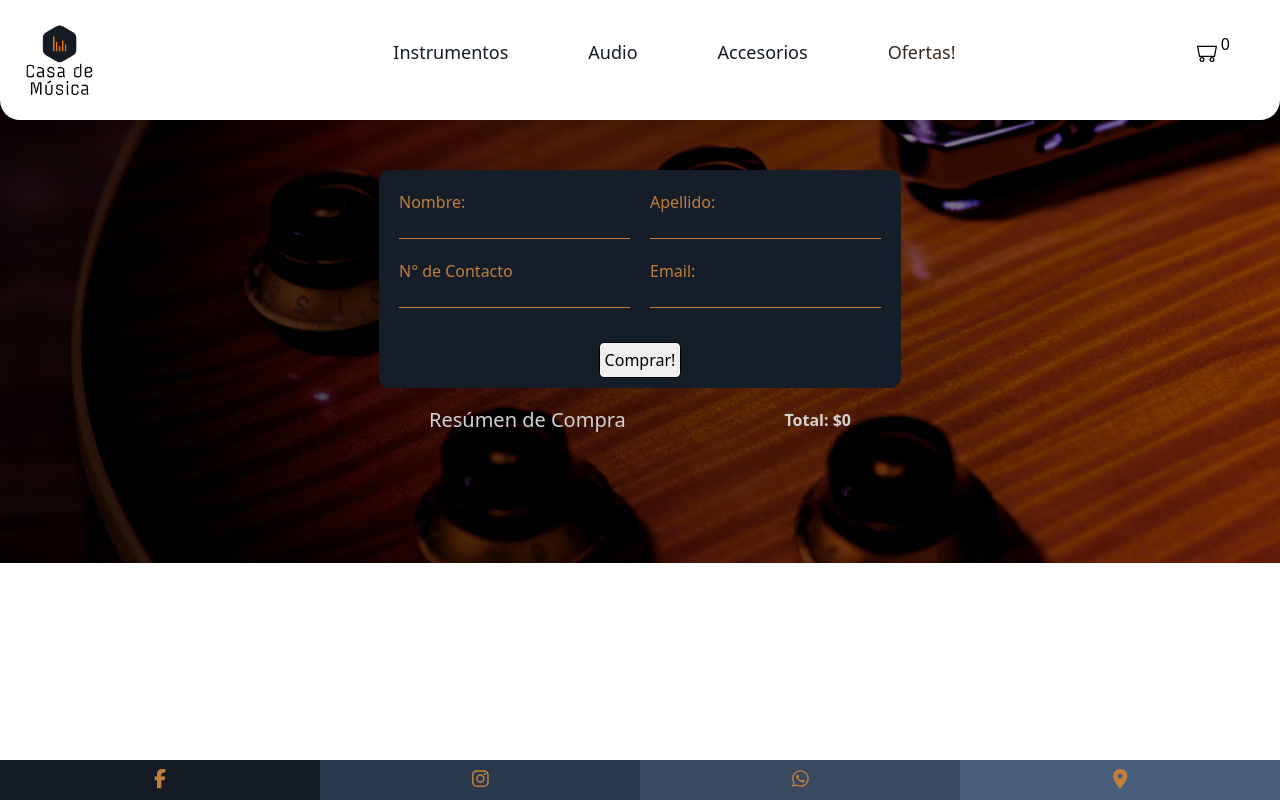
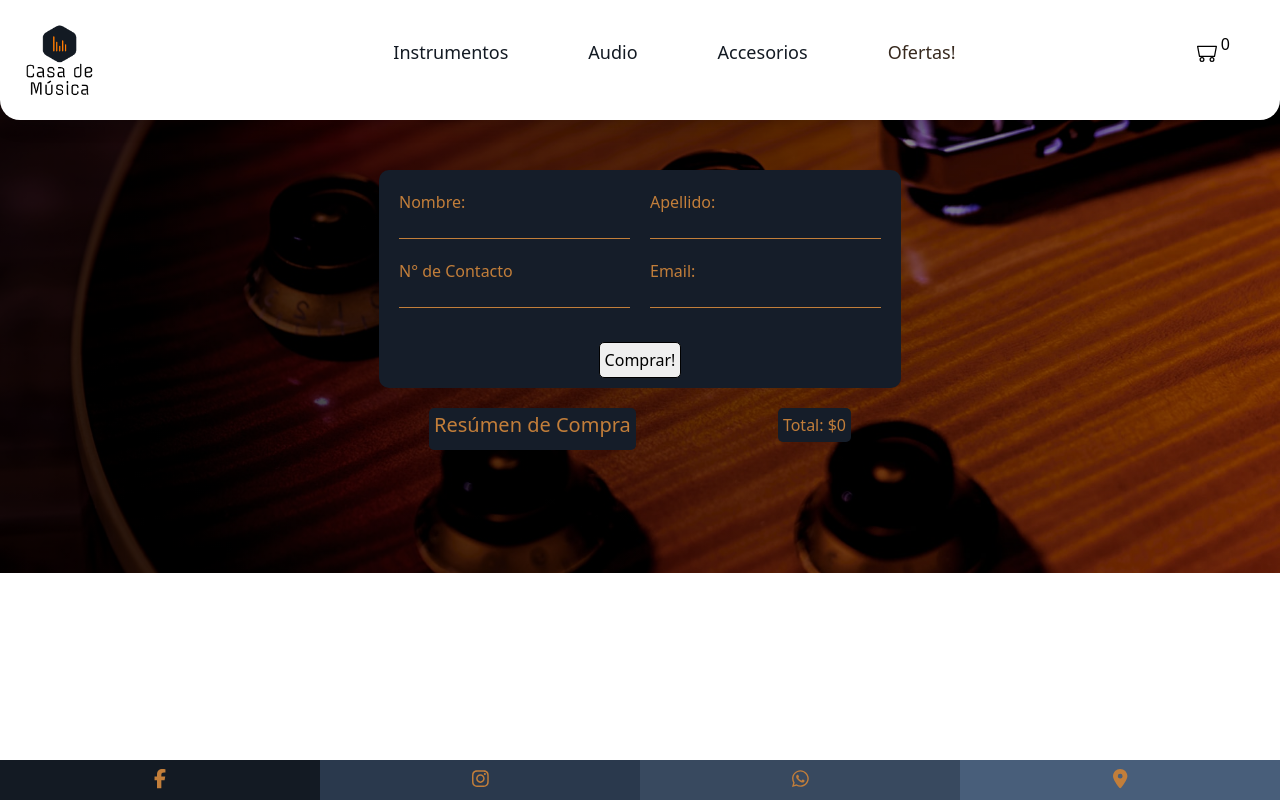
Before and after one commit to FacuM87/CasaDeMusica-React, a React (Create React App) app: page /checkout in a window 1280 px wide. Built offline with nearby package versions, Linux system fonts and the light colour scheme.

Commit message:
mejora estética

```diff
--- a/src/components/Checkout/Checkout.css
+++ b/src/components/Checkout/Checkout.css
@@ -16,6 +16,22 @@
     display: flex;
     justify-content: space-between;
     gap: 10px;
+}
+
+.resumenPort h5{
+    background-color: #151d29;
+    padding: 5px;
+    border-radius: 5px;
+    color: #c27e3a;
+    font-weight: 350;
+}
+
+.resumenPort p{
+    background-color: #151d29;
+    padding: 5px;
+    border-radius: 5px;
+    color: #c27e3a;
+    font-weight: 350;
 }
 
 .compraFinalizada{
@@ -42,7 +58,7 @@
     width: 100%;
     padding: 10px;
     border-radius: 10px;
-    background-color: rgb(21, 29, 41);
+    background-color: #151d29;
     transition: all .5s;
     grid-template-columns: 1fr 1fr;
     grid-template-areas: "Nombre   Apellido"
--- a/src/components/Checkout/Checkout.jsx
+++ b/src/components/Checkout/Checkout.jsx
@@ -63,7 +63,7 @@ const Checkout = () => {
         <section className="resumen">
             <div className="resumenPort">
                 <h5>Resúmen de Compra</h5>
-                <p><strong>Total: ${total()}</strong></p>
+                <p>Total: ${total()}</p>
             </div>
             {carrito.map((item) => <CheckoutItems key={item.id} {...item}/>)}
         </section>
```
